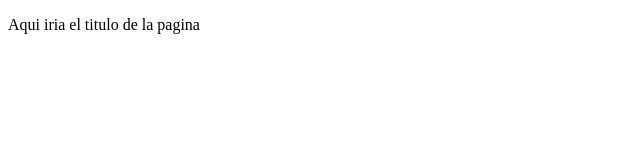
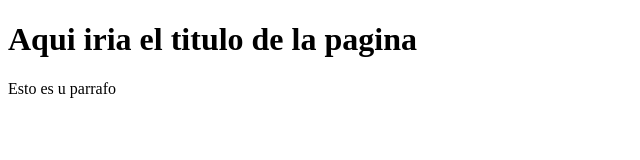
Before and after one commit to Fer08dic94/Proyecto-web-empresa-C, a plain HTML site: page index.html in a window 1280 px wide. Shown: the whole page, without its empty margins (0-640 px from the left). Drawn offline with Linux system fonts and the light colour scheme.

Commit message:
Create index.html

```diff
--- a/index.html
+++ b/index.html
@@ -7,7 +7,7 @@
     <title>Document</title>
 </head>
 <body>
-    <p>Aqui iria el titulo de la pagina</p>
-
+    <h1>Aqui iria el titulo de la pagina</h1>
+    <p>Esto es u parrafo</p>
 </body>
 </html>
```
